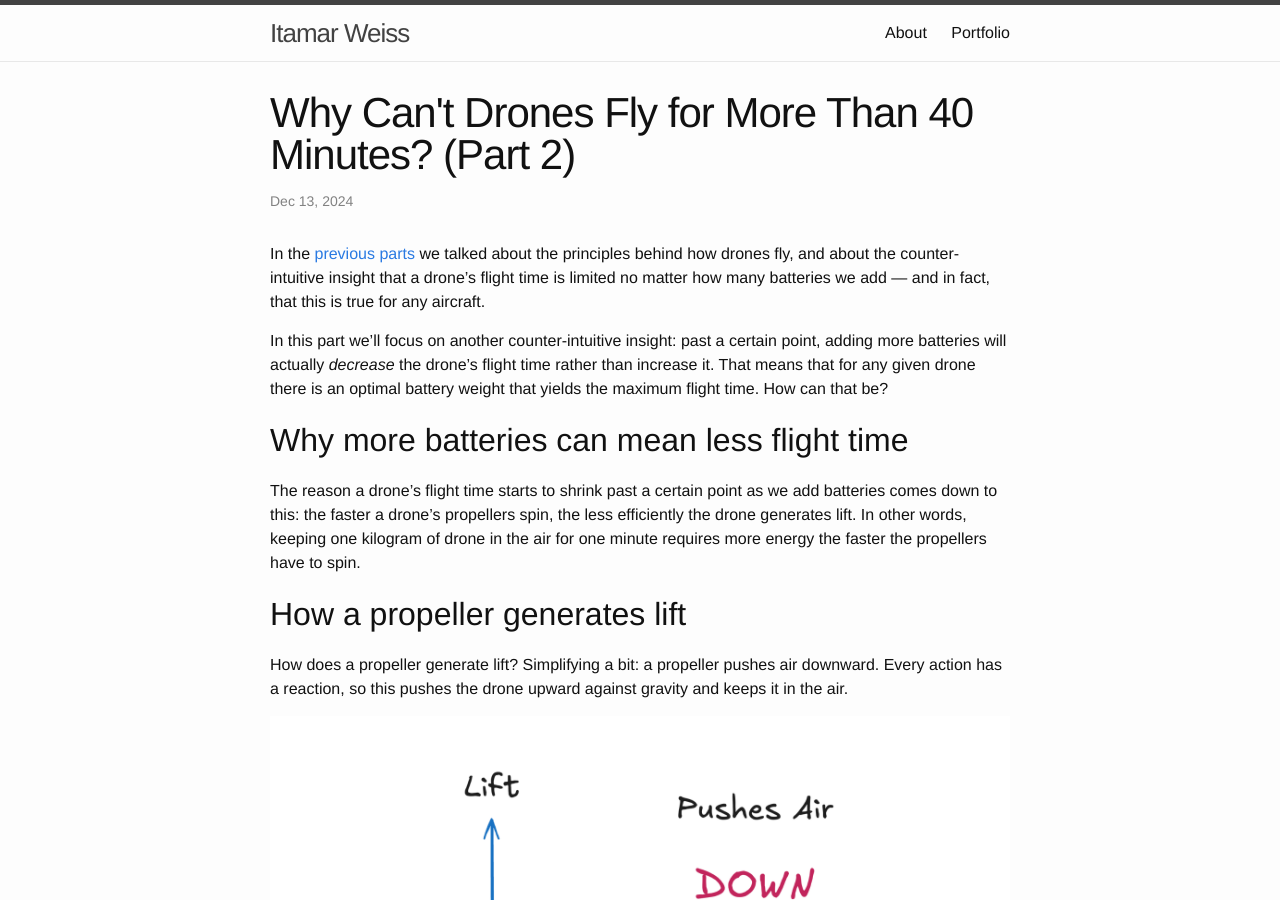
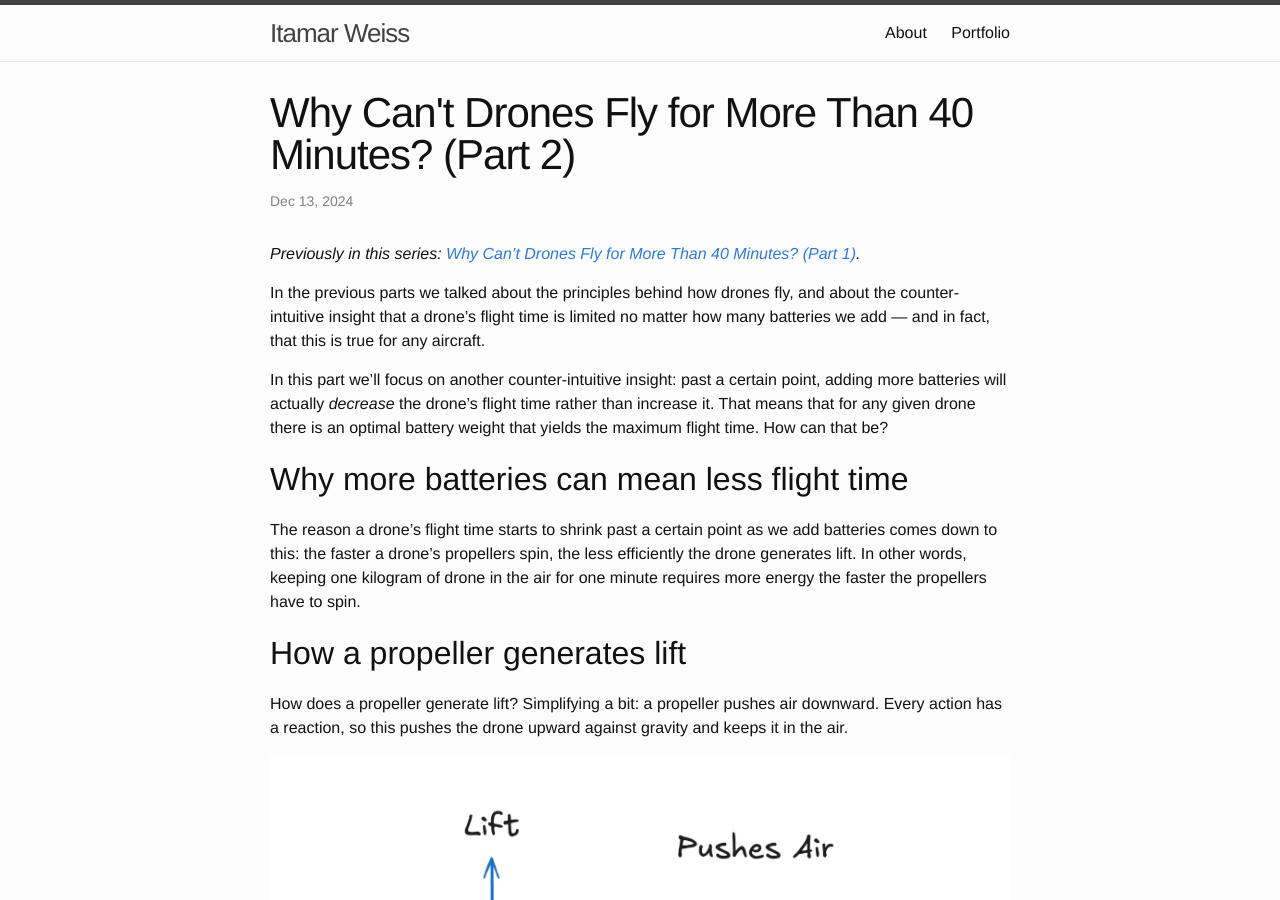
Before and after one commit to itamarwe/itamarwe.github.io, a Jekyll site: the page built from _posts/2024-12-13-why-drones-cant-fly-more-than-40-minutes-part-2.md, in a window 1280 px wide and 900 px high. Built offline with Jekyll 4.4.1, drawn with Linux system fonts in a browser that asks for light colours; comment, search, counter and statistics services are not loaded; some of the changed text lies outside the part shown.

Commit message:
Add drone series Part 3 and cross-link all parts
Translate the final part of the Hebrew X thread on drone flight time,
covering denser energy sources, metal-air batteries, and efficiency
improvements, with its 6 images. Add previous/next navigation links
between all four posts in the series. Part 3's date and source link
are placeholders pending the original thread URL.

https://claude.ai/code/session_012CzDumG7SUbTsrWrnG5Mjn

```diff
--- a/_posts/2024-12-13-why-drones-cant-fly-more-than-40-minutes-part-2.md
+++ b/_posts/2024-12-13-why-drones-cant-fly-more-than-40-minutes-part-2.md
@@ -6,7 +6,9 @@ date: 2024-12-13
 categories: drones
 ---
 
-In the [previous parts](/drones/2024/12/11/why-drones-cant-fly-more-than-40-minutes.html) we talked about the principles behind how drones fly, and about the counter-intuitive insight that a drone's flight time is limited no matter how many batteries we add — and in fact, that this is true for any aircraft.
+*Previously in this series: [Why Can't Drones Fly for More Than 40 Minutes? (Part 1)](/drones/2024/12/11/why-drones-cant-fly-more-than-40-minutes.html).*
+
+In the previous parts we talked about the principles behind how drones fly, and about the counter-intuitive insight that a drone's flight time is limited no matter how many batteries we add — and in fact, that this is true for any aircraft.
 
 In this part we'll focus on another counter-intuitive insight: past a certain point, adding more batteries will actually *decrease* the drone's flight time rather than increase it. That means that for any given drone there is an optimal battery weight that yields the maximum flight time. How can that be?
 
@@ -56,6 +58,8 @@ That said, because the graph becomes very flat well before that point, from arou
 
 In the next part of the thread we'll talk about what *can* still be done to increase the flight time of drones.
 
+*Next in this series: [Why Can't Drones Fly for More Than 40 Minutes? (Part 3)](/drones/2024/12/18/why-drones-cant-fly-more-than-40-minutes-part-3.html).*
+
 ---
 
 *This post is a translation of [a thread I originally posted on X](https://x.com/itamarwe/status/1867685047215472954).*
```
Also changed, not shown: _posts/2024-12-07-how-does-a-drone-fly.md (+2 -0 lines), _posts/2024-12-11-why-drones-cant-fly-more-than-40-minutes.md (+4 -0 lines), _posts/2024-12-18-why-drones-cant-fly-more-than-40-minutes-part-3.md (added, +61 -0 lines), img/drones/thread4/energy-density-table.png (added), img/drones/thread4/fixed-wing-drone.jpg (added), img/drones/thread4/flight-time-recap.png (added), img/drones/thread4/metal-air-battery.png (added), img/drones/thread4/more-propellers.jpg (added), img/drones/thread4/motor-propeller-efficiency.png (added).
